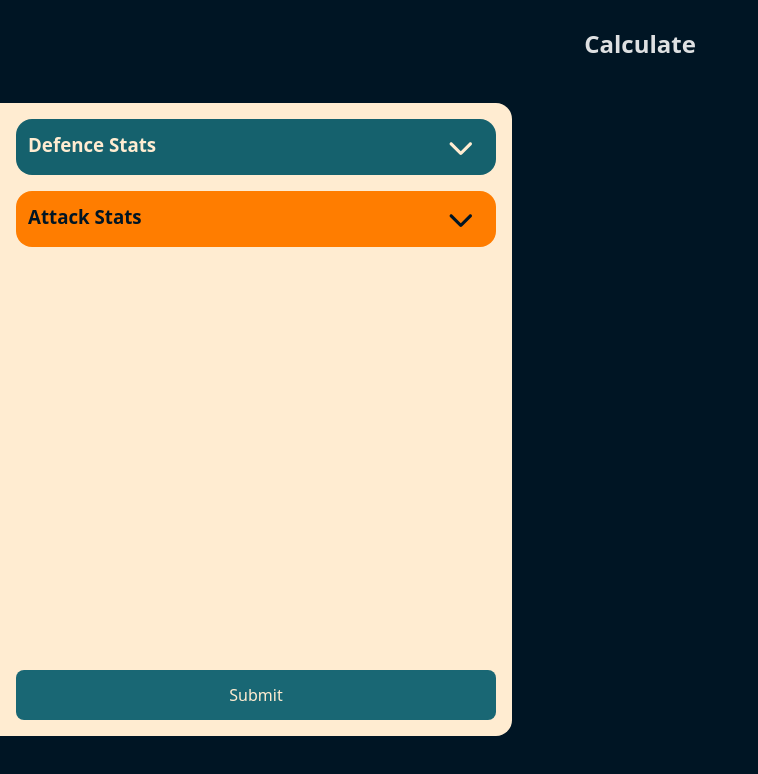
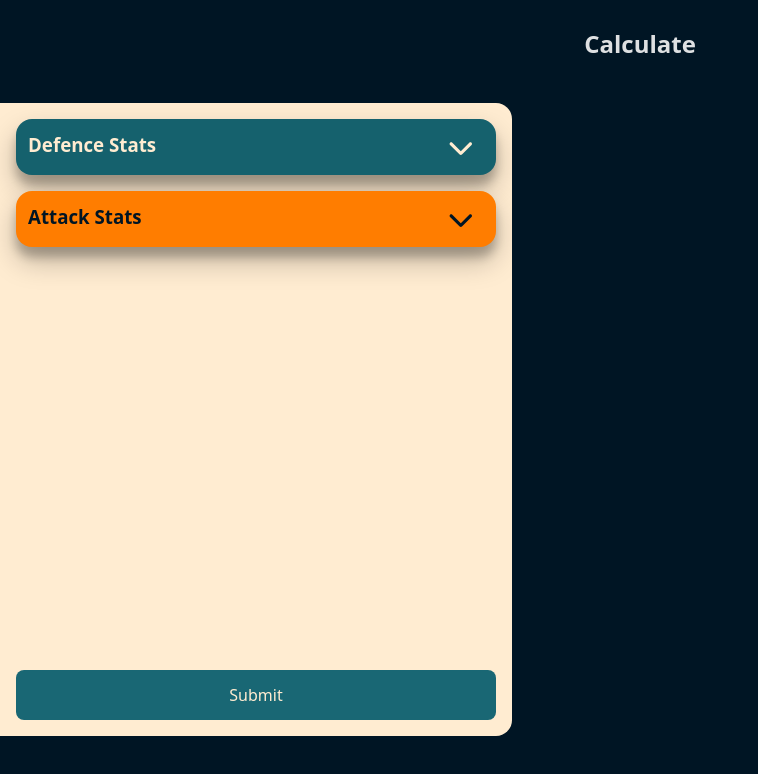
Before and after one commit to CaseyQWood/Mathhammer, a React (Vite) app: page / in a window 1280 px wide. Shown: the top 774 px of the page, without its empty margins (0-758 px from the left). Built offline with nearby package versions, Linux system fonts and the light colour scheme; some icons are missing.

Commit message:
improved styling of drop down

```diff
--- a/src/components/ui/dropDown/DropDown.tsx
+++ b/src/components/ui/dropDown/DropDown.tsx
@@ -34,19 +34,19 @@ export default function DropDown({ title, color = "primary", children, isOpen: c
     }
 
     return (
-        <div className={style.dropDown__wrapper} style={colorsTable[color]} onClick={handleToggle}>
-            <div className={style.preview}>
-                <h3>{title}</h3>
-                <svg fill={color === 'primary' ? "#ffecd1" : "#001524"} transform={`rotate(${open ? "180" : "0"})`} width="10%" xmlns="http://www.w3.org/2000/svg" viewBox="0 0 640 640"><path d="M297.4 470.6C309.9 483.1 330.2 483.1 342.7 470.6L534.7 278.6C547.2 266.1 547.2 245.8 534.7 233.3C522.2 220.8 501.9 220.8 489.4 233.3L320 402.7L150.6 233.4C138.1 220.9 117.8 220.9 105.3 233.4C92.8 245.9 92.8 266.2 105.3 278.7L297.3 470.7z" /></svg>
+        <>
+            <div className={style.dropDown__wrapper} style={colorsTable[color]} onClick={handleToggle}>
+                <div className={style.preview}>
+                    <h3>{title}</h3>
+                    <svg fill={color === 'primary' ? "#ffecd1" : "#001524"} transform={`rotate(${open ? "180" : "0"})`} width="10%" xmlns="http://www.w3.org/2000/svg" viewBox="0 0 640 640"><path d="M297.4 470.6C309.9 483.1 330.2 483.1 342.7 470.6L534.7 278.6C547.2 266.1 547.2 245.8 534.7 233.3C522.2 220.8 501.9 220.8 489.4 233.3L320 402.7L150.6 233.4C138.1 220.9 117.8 220.9 105.3 233.4C92.8 245.9 92.8 266.2 105.3 278.7L297.3 470.7z" /></svg>
+                </div>
             </div>
-
             {open ?
-                <div className={style.children__wrapper}>
+                <div style={colorsTable[color]} className={style.children__wrapper}>
                     {children}
                 </div>
-                : null}
-
-
-        </div>
+                : null
+            }
+        </>
     )
 }
--- a/src/components/ui/dropDown/dropDown.module.css
+++ b/src/components/ui/dropDown/dropDown.module.css
@@ -4,6 +4,11 @@
   padding: 0.75rem;
   overflow: scroll;
   width: 100%;
+  position: relative;
+  z-index: 1;
+  box-shadow:
+    rgba(0, 0, 0, 0.25) 0px 14px 28px,
+    rgba(0, 0, 0, 0.22) 0px 10px 10px;
 }
 
 .preview {
@@ -21,7 +26,10 @@
 }
 
 .children__wrapper {
-  margin-top: 3%;
+  background-color: darkorange;
+  padding: 1rem;
+  padding-top: 4rem;
+  transform: translateY(-2rem);
 }
 
 @media screen and (min-width: 768px) {
--- a/src/features/calculator/components/AttackInputs.tsx
+++ b/src/features/calculator/components/AttackInputs.tsx
@@ -22,6 +22,7 @@ export default function AttackInputs({ profileId, attackStats, handleAttackChang
             />
             <VariableInputField
                 profileId={profileId}
+                title="Attacks"
                 stateKey="attacks"
                 valueObject={attackStats.attacks}
                 handleChange={handleAttackChange}
--- a/src/features/calculator/components/unitForm.module.css
+++ b/src/features/calculator/components/unitForm.module.css
@@ -51,12 +51,6 @@
   width: 100%;
   display: flex;
   gap: 1rem;
-}
-
-.attackProfile {
-  display: flex;
-  flex-direction: row;
-  width: 100%;
 }
 
 .weaponStats > * {
```
